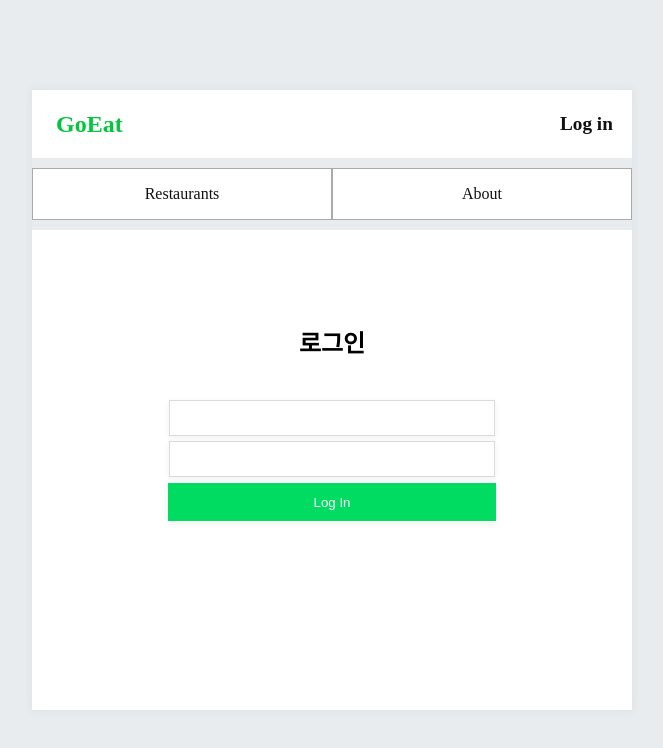
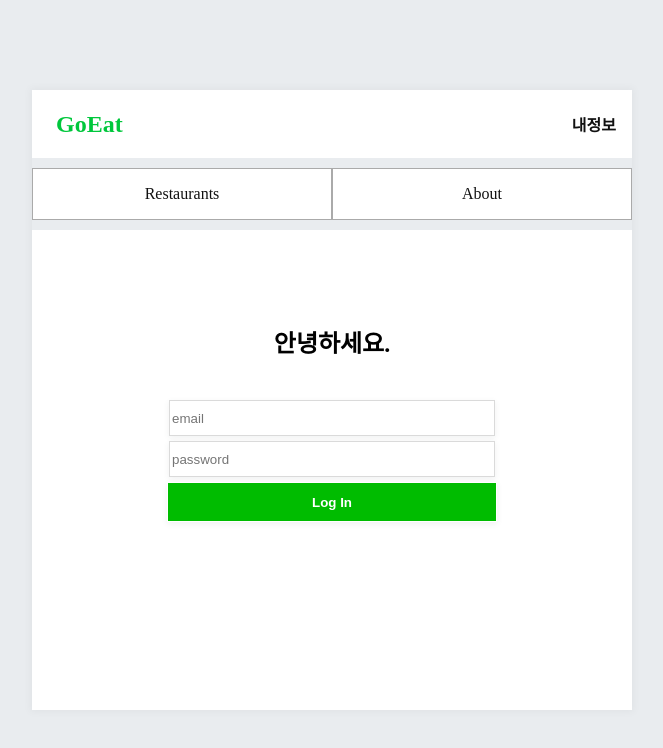
Before and after one commit to CodeSoom/react-week8-assignment-1, a React app: page /login in a window 1280 px wide. Shown: the top 748 px of the page, without its empty margins (308-971 px from the left). Built offline with nearby package versions, Linux system fonts and the light colour scheme.

Commit message:
Applies Emotion to LogoutForm component
1st, Applies emotion to LogoutForm component.
2nd, Refectoring LoginForm and LoginButton style(emotion).

*TODO: Applies active state to 'Navigator'

```diff
--- a/src/App.jsx
+++ b/src/App.jsx
@@ -54,7 +54,7 @@ const Header = styled.header({
     },
   },
   '& h3': {
-    fontSize: '1.2em',
+    fontSize: '1em',
   },
   '& a': {
     color: '#111',
@@ -90,7 +90,7 @@ export default function App() {
           <Link to="/">GoEat</Link>
         </h1>
         <h3>
-          <Link to="/login">Log in</Link>
+          <Link to="/login">내정보</Link>
         </h3>
       </Header>
       <Navigator>
--- /dev/null
+++ b/src/LoginArticle.jsx
@@ -0,0 +1,23 @@
+import styled from '@emotion/styled';
+
+const LoginArticle = styled.article(() => ({
+  textAlign: 'center',
+  padding: '1em',
+  '& div': {
+    display: 'flex',
+    justifyContent: 'center',
+    margin: '5px',
+    '& label': {
+      display: 'none',
+    },
+    '& input': {
+      width: '320px',
+      height: '32px',
+      borderRadius: 0,
+      boxShadow: '0 2px 6px 0 rgba(61,80,81,.08)',
+      border: 'solid 1px #dadada',
+    },
+  },
+}));
+
+export default LoginArticle;
--- /dev/null
+++ b/src/LoginButton.jsx
@@ -0,0 +1,18 @@
+import styled from '@emotion/styled';
+
+const LoginButton = styled.button(() => ({
+  width: '330px',
+  height: '40px',
+  border: 'solid 1px rgb(255 255 255)',
+  boxShadow: '0 2px 6px 0 rgba(61,80,81,.08)',
+  borderRadius: 0,
+  backgroundColor: '#00bc00',
+  fontWeight: 900,
+  color: 'white',
+  cursor: 'pointer',
+  '&:hover': {
+    backgroundColor: '#009900',
+  },
+}));
+
+export default LoginButton;
--- a/src/LoginForm.jsx
+++ b/src/LoginForm.jsx
@@ -1,40 +1,7 @@
 import React from 'react';
 
-import styled from '@emotion/styled';
-
-const Form = styled.article({
-  textAlign: 'center',
-  padding: '1em',
-  '& div': {
-    display: 'flex',
-    justifyContent: 'center',
-    margin: '5px',
-    '& label': {
-      display: 'none',
-    },
-    '& input': {
-      width: '320px',
-      height: '32px',
-      borderRadius: 0,
-      boxShadow: '0 2px 6px 0 rgba(61,80,81,.08)',
-      border: 'solid 1px #dadada',
-    },
-  },
-  '& button': {
-    width: '330px',
-    height: '40px',
-    border: 'solid 1px rgb(255 255 255)',
-    boxShadow: '0 2px 6px 0 rgba(61,80,81,.08)',
-    borderRadius: 0,
-    backgroundColor: '#00dc62',
-    color: 'white',
-    cursor: 'pointer',
-    '&:hover': {
-      backgroundColor: '#00ab73',
-    },
-  },
-});
-
+import LoginArticle from './LoginArticle';
+import LoginButton from './LoginButton';
 
 const LoginForm = React.memo(({ fields, onChange, onSubmit }) => {
   const { email, password } = fields;
@@ -45,7 +12,7 @@ const LoginForm = React.memo(({ fields, onChange, onSubmit }) => {
   }
 
   return (
-    <Form>
+    <LoginArticle>
       <div>
         <label htmlFor="login-email">
           E-mail
@@ -55,6 +22,7 @@ const LoginForm = React.memo(({ fields, onChange, onSubmit }) => {
           id="login-email"
           name="email"
           value={email}
+          placeholder="email"
           onChange={handleChange}
         />
       </div>
@@ -67,16 +35,17 @@ const LoginForm = React.memo(({ fields, onChange, onSubmit }) => {
           id="login-password"
           name="password"
           value={password}
+          placeholder="password"
           onChange={handleChange}
         />
       </div>
-      <button
+      <LoginButton
         type="button"
         onClick={onSubmit}
       >
         Log In
-      </button>
-    </Form>
+      </LoginButton>
+    </LoginArticle>
   );
 });
 
--- a/src/LoginPage.jsx
+++ b/src/LoginPage.jsx
@@ -17,7 +17,7 @@ const Login = styled.div({
 export default function LoginPage() {
   return (
     <Login>
-      <h1>로그인</h1>
+      <h1>안녕하세요.</h1>
       <LoginFormContainer />
     </Login>
   );
--- a/src/LogoutForm.jsx
+++ b/src/LogoutForm.jsx
@@ -1,14 +1,19 @@
 import React from 'react';
 
+import LoginArticle from './LoginArticle';
+import LoginButton from './LoginButton';
+
 const LogoutForm = React.memo(({ onClick }) => (
-  <>
-    <button
-      type="button"
-      onClick={onClick}
-    >
-      Log out
-    </button>
-  </>
+  <LoginArticle>
+    <div>
+      <LoginButton
+        type="button"
+        onClick={onClick}
+      >
+        Log out
+      </LoginButton>
+    </div>
+  </LoginArticle>
 ));
 
 export default LogoutForm;
```
